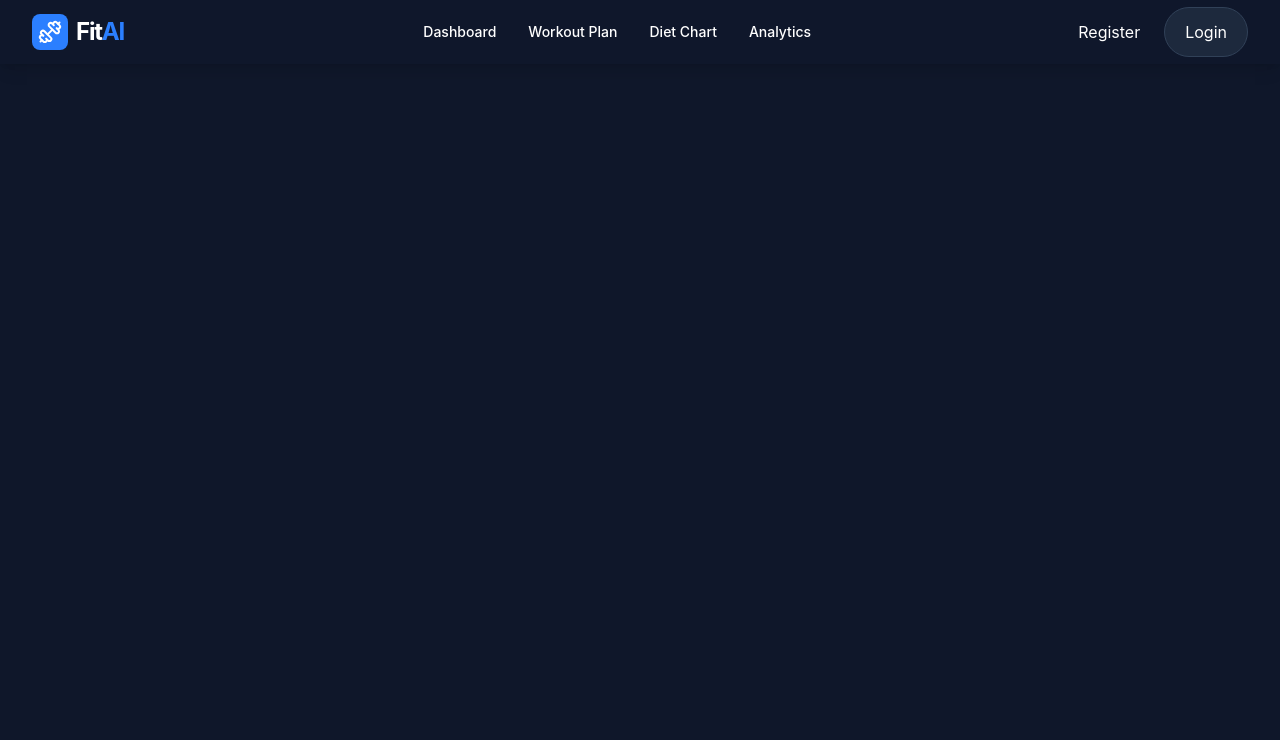
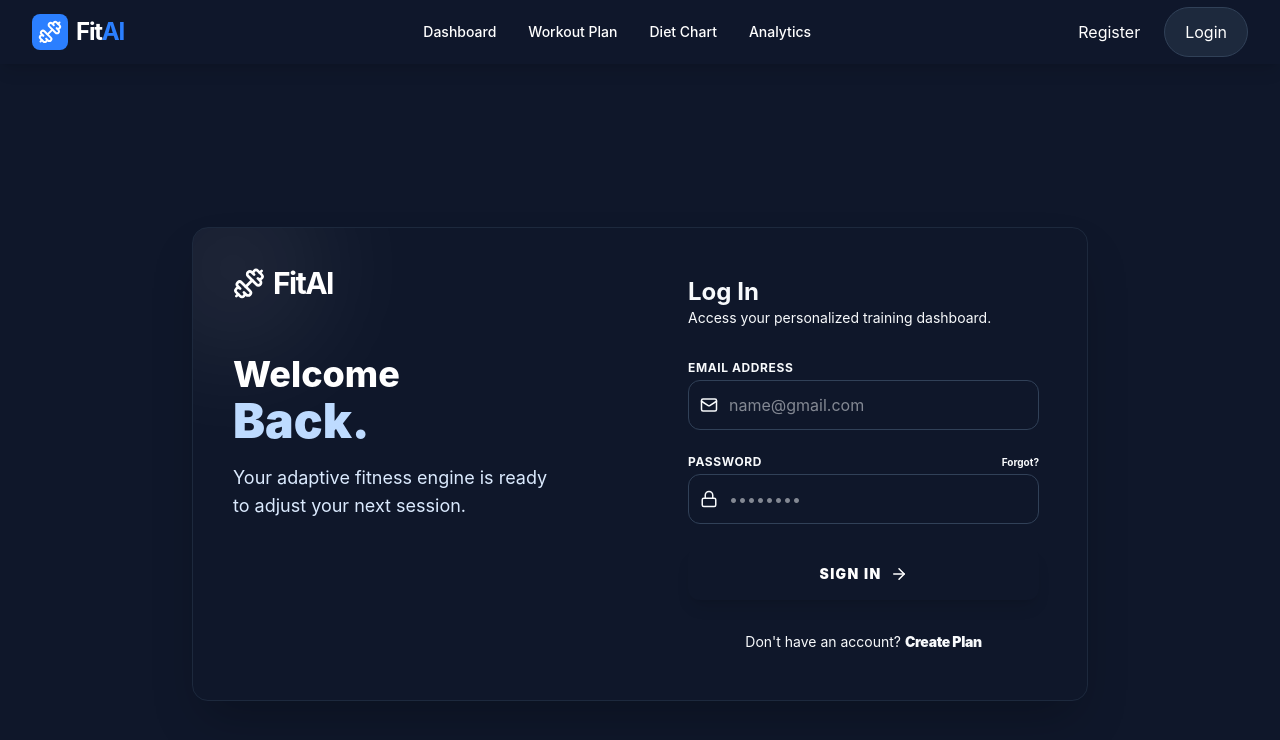
Before and after one commit to sanjana-vi20/FitAi-Project, a React (Vite) app in the folder frontend/: page /login in a window 1280 px wide. Shown: the top 740 px of the page. Built offline with nearby package versions, Linux system fonts and the light colour scheme.

Commit message:
Login-UI-Page

```diff
--- a/frontend/src/App.jsx
+++ b/frontend/src/App.jsx
@@ -6,16 +6,20 @@ import { BrowserRouter, Route, Routes } from 'react-router-dom'
 import Home  from './pages/Home'
 import Header from './components/Header'
 import Register from './pages/Register'
+import { Toaster } from 'react-hot-toast'
+import Login from './pages/Login'
 
 function App() {
 
   return (
     <>
       <BrowserRouter>
+      <Toaster/>
       <Header/>
       <Routes>
         <Route path='/' element={<Home/>}/>
         <Route path='/register' element={<Register/>}/>
+        <Route path='/login' element={<Login/>}/>
       </Routes>
       </BrowserRouter>
     </>
--- a/frontend/src/pages/Login.jsx
+++ b/frontend/src/pages/Login.jsx
@@ -1,9 +1,179 @@
-import React from 'react'
+import React, { useState } from "react";
+import { Dumbbell, Mail, Lock, ArrowRight, Github } from "lucide-react";
+import toast from "react-hot-toast";
+import api from '../config/API'
 
 const Login = () => {
+  const [formData, setFormData] = useState({
+    email: "",
+    password: "",
+  });
+
+  const [loading, setLoading] = useState(false);
+  const [validationError, setValidationError] = useState({});
+
+
+  const handleChange = (e) => {
+    const { name, value } = e.target;
+    setFormData((prev) => ({ ...prev, [name]: value }));
+  };
+
+   const validate = () => {
+    let Error = {};
+    if (
+      !/^[\w\.]+@(gmail|outlook|ricr|yahoo)\.(com|in|co.in)$/.test(
+        formData.email,
+      )
+    ) {
+      Error.email = "Use Proper Email Format";
+    }
+
+    setValidationError(Error);
+
+    return Object.keys(Error).length > 0 ? false : true;
+  };
+
+  const handleClear = () => {
+    setFormData({
+      email: "",
+      password: "",
+    });
+  };
+
+
+  const handleSubmit = async (e) => {
+    e.preventDefault();
+    setLoading(true);
+
+      if (!validate()) {
+      setLoading(false);
+      toast.error("Fill the Form Correctly");
+      return;
+    }
+
+    try {
+      const res = await api.post("/auth/login", formData);
+      toast.success(res?.data?.data);
+      sessionStorage.setItem("FitAIUser", JSON.stringify(res.data.data));
+
+      handleClear()
+      console.log("Login Data:", formData);
+    } catch (error) {
+      console.log(error);
+      toast.error(error?.response?.data?.message);
+    } finally {
+      setLoading(false);
+    }
+  };
+
   return (
-    <div>Login</div>
-  )
-}
+    <div className="min-h-screen bg-bgMain flex items-center justify-center p-4">
+      {/* Main Container */}
+      <div className="max-w-4xl w-full bg-bgCard rounded-2xl shadow-2xl overflow-hidden flex flex-col md:flex-row border border-slate-800 animate-fade-in">
+        {/* Left Side: Branding & Welcome Message */}
+        <div className="md:w-1/2 bg-grad-brand p-10 flex flex-col justify-between text-white relative overflow-hidden">
+          {/* Decorative Circle */}
+          <div className="absolute -top-10 -left-10 w-40 h-40 bg-white/10 rounded-full blur-3xl"></div>
 
-export default Login
+          <div className="z-10">
+            <div className="flex items-center gap-2 mb-12 animate-float">
+              <Dumbbell size={32} className="text-white" />
+              <span className="text-3xl font-bold tracking-tighter">FitAI</span>
+            </div>
+            <h1 className="text-4xl font-extrabold mb-4 leading-tight">
+              Welcome <br />
+              <span className="text-blue-200 text-5xl font-black">Back.</span>
+            </h1>
+            <p className="text-blue-100 text-lg max-w-xs">
+              Your adaptive fitness engine is ready to adjust your next session.
+            </p>
+          </div>
+        </div>
+
+        {/* Right Side: Login Form */}
+        <div className="md:w-1/2 p-8 md:p-12 flex flex-col justify-center">
+          <div className="mb-8">
+            <h2 className="text-2xl font-bold text-textMain">Log In</h2>
+            <p className="text-textMuted text-sm">
+              Access your personalized training dashboard.
+            </p>
+          </div>
+
+          <form className="space-y-6" onSubmit={handleSubmit}>
+            {/* Email Field */}
+            <div>
+              <label className="block text-xs font-bold text-textMuted uppercase mb-1 tracking-wider">
+                Email Address
+              </label>
+              <div className="relative group">
+                <span className="absolute inset-y-0 left-0 pl-3 flex items-center text-textMuted group-focus-within:text-brand transition-colors">
+                  <Mail size={18} />
+                </span>
+                <input
+                  type="email"
+                  name="email"
+                  value={formData.email}
+                  onChange={handleChange}
+                  className="w-full bg-bgMain border border-slate-700 rounded-xl py-3 pl-10 pr-4 text-textMain focus:outline-none focus:border-brand focus:ring-1 focus:ring-brand transition-all"
+                  placeholder="name@gmail.com"
+                  required
+                />
+              </div>
+            </div>
+
+            {/* Password Field */}
+            <div>
+              <div className="flex justify-between items-center mb-1">
+                <label className="block text-xs font-bold text-textMuted uppercase tracking-wider">
+                  Password
+                </label>
+                <a
+                  href="#"
+                  className="text-[10px] text-brand hover:underline font-bold"
+                >
+                  Forgot?
+                </a>
+              </div>
+              <div className="relative group">
+                <span className="absolute inset-y-0 left-0 pl-3 flex items-center text-textMuted group-focus-within:text-brand transition-colors">
+                  <Lock size={18} />
+                </span>
+                <input
+                  type="password"
+                  name="password"
+                  value={formData.password}
+                  onChange={handleChange}
+                  className="w-full bg-bgMain border border-slate-700 rounded-xl py-3 pl-10 pr-4 text-textMain focus:outline-none focus:border-brand focus:ring-1 focus:ring-brand transition-all"
+                  placeholder="••••••••"
+                  required
+                />
+              </div>
+            </div>
+
+            {/* Login Button */}
+            <button
+              type="submit"
+              className="w-full bg-brand hover:bg-blue-500 text-white font-black py-4 rounded-xl flex items-center justify-center gap-2 transition-all transform hover:scale-[1.02] active:scale-95 shadow-lg shadow-brand/20 uppercase tracking-widest text-sm"
+            >
+              Sign In <ArrowRight size={18} />
+            </button>
+
+            {/* Social Login Separator */}
+          </form>
+
+          <p className="mt-8 text-center text-sm text-textMuted">
+            Don't have an account?{" "}
+            <a
+              href="/register"
+              className="text-brand font-black hover:underline tracking-tight"
+            >
+              Create Plan
+            </a>
+          </p>
+        </div>
+      </div>
+    </div>
+  );
+};
+
+export default Login;
--- a/frontend/src/pages/Register.jsx
+++ b/frontend/src/pages/Register.jsx
@@ -1,6 +1,6 @@
 import React, { useState } from "react";
 import { Dumbbell, Mail, Lock, User, ArrowRight } from "lucide-react";
-import api from '../config/Api';
+import api from '../config/API';
 import toast from "react-hot-toast";
 
 const Register = () => {
@@ -13,6 +13,7 @@ const Register = () => {
   });
 
   const [isLoading , setIsLoading] = useState(false);
+  const [validationError, setValidationError] = useState({});
   const handleChange = (e) => {
     const { name, value } = e.target;
 
@@ -20,17 +21,24 @@ const Register = () => {
   };
 
   const handleClear = () => {
-    setFormData("");
+   setFormData({
+    fullName: "",
+    email: "",
+    password: "",
+    confirmPassword: "",
+    role: "user",
+  });
+  setValidationError({});
   };
 
   const validate = () => {
-    let Error = {};
+    let Errors = {};
 
     if (formData.fullName.length < 3) {
-      Error.fullName = "Name should be More Than 3 Characters";
+      Errors.fullName = "Name should be More Than 3 Characters";
     } else {
       if (!/^[A-Za-z ]+$/.test(formData.fullName)) {
-        Error.fullName = "Only Contain A-Z , a-z and space";
+        Errors.fullName = "Only Contain A-Z , a-z and space";
       }
     }
 
@@ -39,11 +47,11 @@ const Register = () => {
         formData.email,
       )
     ) {
-      Error.email = "Use Proper Email Format";
+      Errors.email = "Use Proper Email Format";
     }
-    setValidationError(Error);
+    setValidationError(Errors);
 
-    return Object.keys(Error).length > 0 ? false : true;
+    return Object.keys(Errors).length > 0 ? false : true;
   };
 
   const handleSubmit = async (e) => {
@@ -65,7 +73,7 @@ const Register = () => {
     try {
       // console.log(formData);
       const res = await api.post("/auth/register", formData);
-      toast.success(res.data.message);
+      toast.success(res?.data?.message);
       handleClear();
     } catch (error) {
       console.log(error);
@@ -170,9 +178,10 @@ const Register = () => {
                   type="password"
                   className="w-full bg-bgMain border border-slate-700 rounded-lg py-2.5 pl-10 pr-4 text-textMain focus:outline-none focus:border-brand transition-colors"
                   placeholder="••••••••"
+                  name="password"
                   value={formData.password}
                   onChange={handleChange}
-                  name="password"
+
                 />
               </div>
             </div>
```
